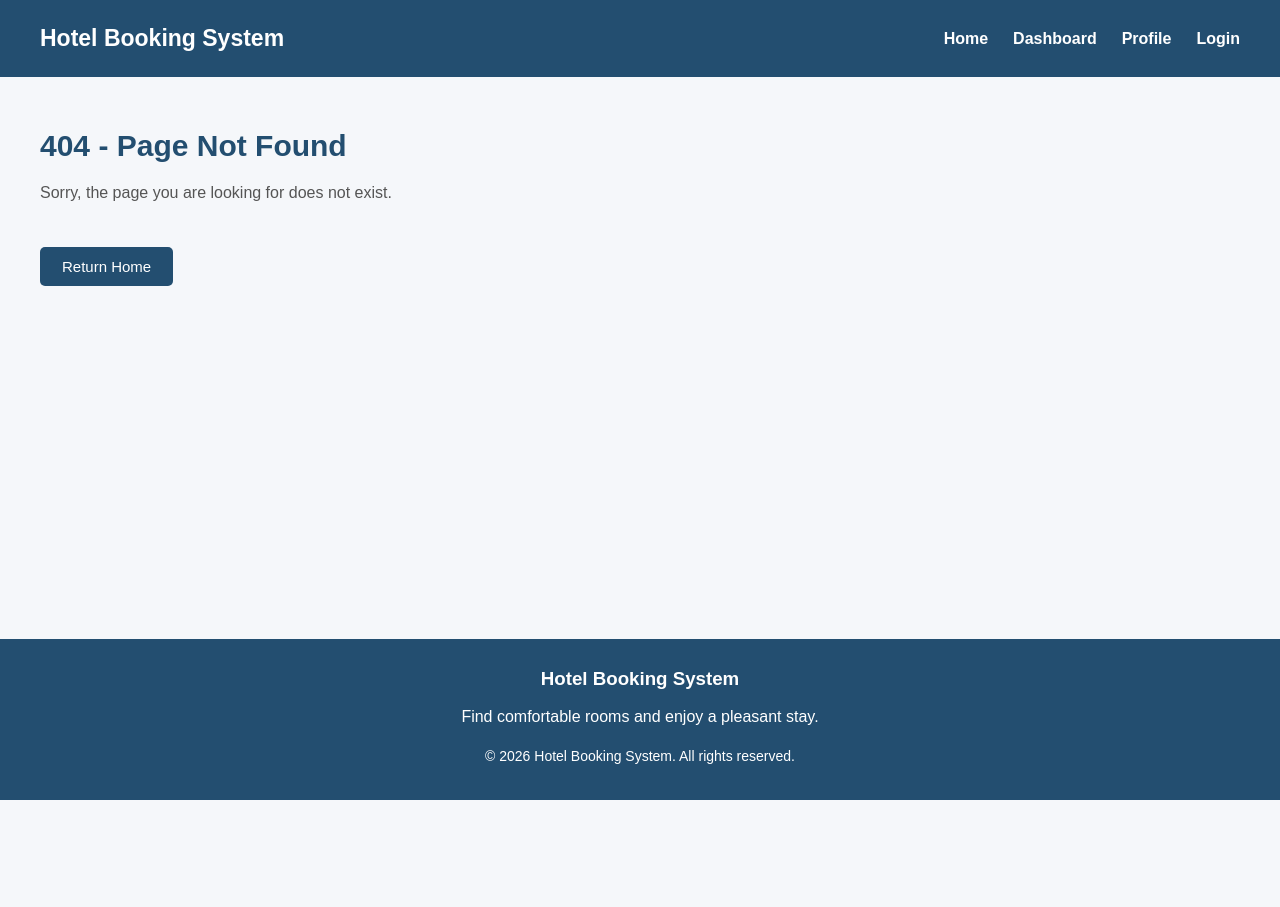
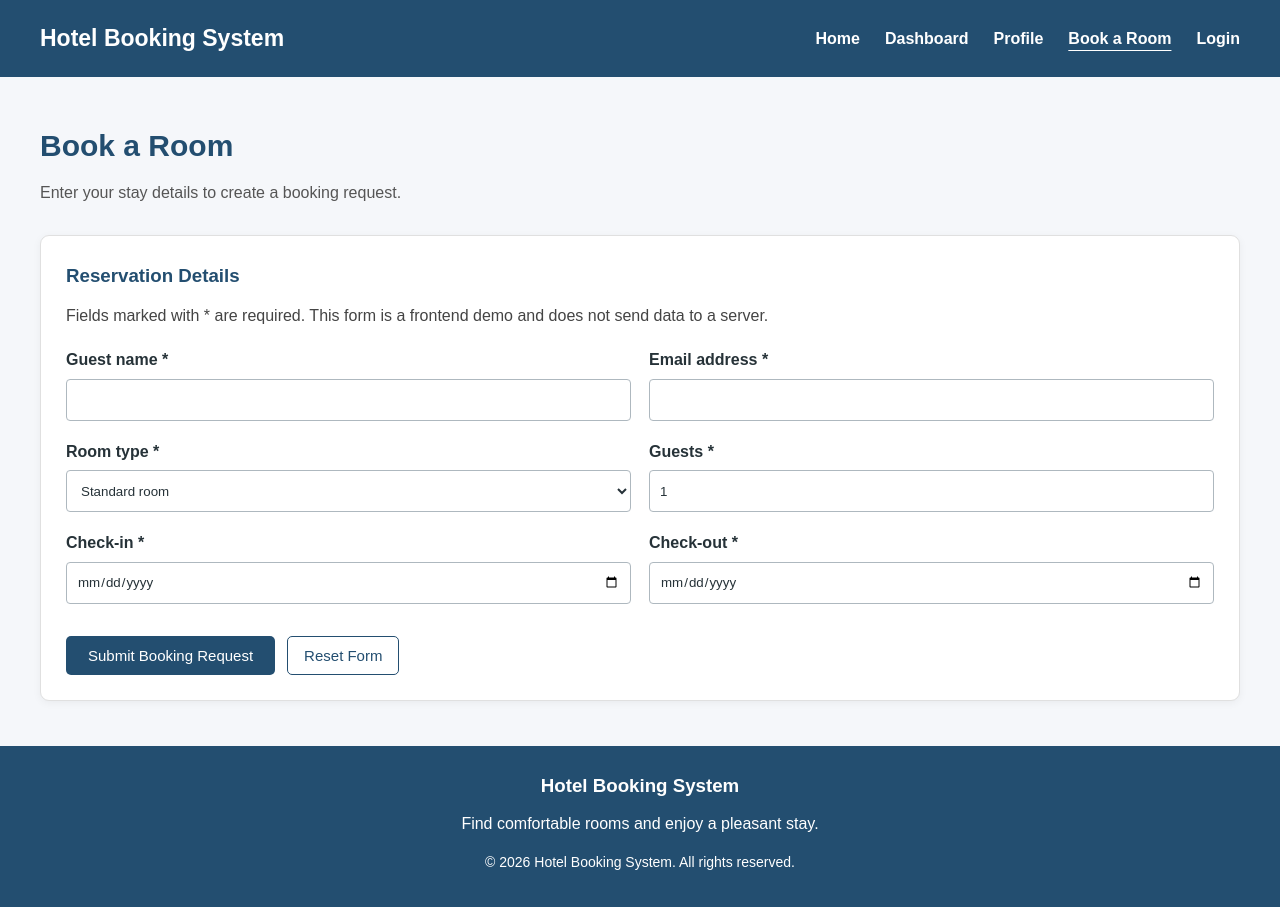
Before and after one commit to Tenxynkk/Hotel-Booking-Platform, a React (Vite) app in the folder client/: page /booking in a window 1280 px wide. Before the commit the page ends 800 px from the top, so only its background shows below. Built offline with nearby package versions, Linux system fonts and the light colour scheme.

Commit message:
Complete Sprint 10 room booking form

```diff
--- a/client/src/components/layout/Navbar.jsx
+++ b/client/src/components/layout/Navbar.jsx
@@ -11,6 +11,7 @@ function Navbar() {
         <NavLink to="/">Home</NavLink>
         <NavLink to="/dashboard">Dashboard</NavLink>
         <NavLink to="/profile">Profile</NavLink>
+        <NavLink to="/booking">Book a Room</NavLink>
         <NavLink to="/login">Login</NavLink>
       </div>
     </nav>
--- /dev/null
+++ b/client/src/pages/Booking/Booking.jsx
@@ -0,0 +1,221 @@
+import { useState } from "react";
+import Button from "../../components/ui/Button";
+import Card from "../../components/ui/Card";
+import PageTitle from "../../components/ui/PageTitle";
+
+const initialValues = {
+  guestName: "",
+  email: "",
+  roomType: "standard",
+  checkIn: "",
+  checkOut: "",
+  guests: "1",
+};
+
+function getToday() {
+  const today = new Date();
+  today.setMinutes(today.getMinutes() - today.getTimezoneOffset());
+  return today.toISOString().slice(0, 10);
+}
+
+function validateBooking(values) {
+  const nextErrors = {};
+
+  if (!values.guestName.trim()) {
+    nextErrors.guestName = "Enter the guest's name.";
+  } else if (values.guestName.trim().length < 2) {
+    nextErrors.guestName = "Name must be at least 2 characters.";
+  }
+
+  if (!values.email.trim()) {
+    nextErrors.email = "Enter an email address.";
+  } else if (!/^[^\s@]+@[^\s@]+\.[^\s@]+$/.test(values.email.trim())) {
+    nextErrors.email = "Enter a valid email address, such as name@example.com.";
+  }
+
+  if (!values.checkIn) {
+    nextErrors.checkIn = "Choose a check-in date.";
+  }
+
+  if (!values.checkOut) {
+    nextErrors.checkOut = "Choose a check-out date.";
+  } else if (values.checkIn && values.checkOut <= values.checkIn) {
+    nextErrors.checkOut = "Check-out must be after check-in.";
+  }
+
+  const guestCount = Number(values.guests);
+  if (!Number.isInteger(guestCount) || guestCount < 1 || guestCount > 6) {
+    nextErrors.guests = "Choose between 1 and 6 guests.";
+  }
+
+  return nextErrors;
+}
+
+function Booking() {
+  const [values, setValues] = useState({ ...initialValues });
+  const [errors, setErrors] = useState({});
+  const [submittedBooking, setSubmittedBooking] = useState(null);
+  const today = getToday();
+
+  function handleChange(event) {
+    const { name, value } = event.target;
+    setValues((currentValues) => ({ ...currentValues, [name]: value }));
+    setErrors((currentErrors) => ({ ...currentErrors, [name]: "" }));
+    setSubmittedBooking(null);
+  }
+
+  function handleSubmit(event) {
+    event.preventDefault();
+    const nextErrors = validateBooking(values);
+    setErrors(nextErrors);
+
+    if (Object.keys(nextErrors).length > 0) {
+      setSubmittedBooking(null);
+      return;
+    }
+
+    setSubmittedBooking({
+      ...values,
+      guestName: values.guestName.trim(),
+      email: values.email.trim(),
+    });
+    setValues({ ...initialValues });
+  }
+
+  function handleReset() {
+    setValues({ ...initialValues });
+    setErrors({});
+    setSubmittedBooking(null);
+  }
+
+  return (
+    <section className="page">
+      <PageTitle
+        title="Book a Room"
+        subtitle="Enter your stay details to create a booking request."
+      />
+
+      <Card
+        title="Reservation Details"
+        description="Fields marked with * are required. This form is a frontend demo and does not send data to a server."
+      >
+        <form className="booking-form" noValidate onSubmit={handleSubmit} onReset={handleReset}>
+          <div className="booking-fields">
+            <div className="booking-field">
+              <label htmlFor="guestName">Guest name *</label>
+              <input
+                autoComplete="name"
+                id="guestName"
+                name="guestName"
+                onChange={handleChange}
+                required
+                value={values.guestName}
+                aria-invalid={Boolean(errors.guestName)}
+                aria-describedby={errors.guestName ? "guestName-error" : undefined}
+              />
+              {errors.guestName && <p className="field-error" id="guestName-error">{errors.guestName}</p>}
+            </div>
+
+            <div className="booking-field">
+              <label htmlFor="email">Email address *</label>
+              <input
+                autoComplete="email"
+                id="email"
+                name="email"
+                onChange={handleChange}
+                required
+                type="email"
+                value={values.email}
+                aria-invalid={Boolean(errors.email)}
+                aria-describedby={errors.email ? "email-error" : undefined}
+              />
+              {errors.email && <p className="field-error" id="email-error">{errors.email}</p>}
+            </div>
+
+            <div className="booking-field">
+              <label htmlFor="roomType">Room type *</label>
+              <select
+                id="roomType"
+                name="roomType"
+                onChange={handleChange}
+                required
+                value={values.roomType}
+              >
+                <option value="standard">Standard room</option>
+                <option value="deluxe">Deluxe room</option>
+                <option value="suite">Suite</option>
+              </select>
+            </div>
+
+            <div className="booking-field">
+              <label htmlFor="guests">Guests *</label>
+              <input
+                id="guests"
+                max="6"
+                min="1"
+                name="guests"
+                onChange={handleChange}
+                required
+                type="number"
+                value={values.guests}
+                aria-invalid={Boolean(errors.guests)}
+                aria-describedby={errors.guests ? "guests-error" : undefined}
+              />
+              {errors.guests && <p className="field-error" id="guests-error">{errors.guests}</p>}
+            </div>
+
+            <div className="booking-field">
+              <label htmlFor="checkIn">Check-in *</label>
+              <input
+                id="checkIn"
+                min={today}
+                name="checkIn"
+                onChange={handleChange}
+                required
+                type="date"
+                value={values.checkIn}
+                aria-invalid={Boolean(errors.checkIn)}
+                aria-describedby={errors.checkIn ? "checkIn-error" : undefined}
+              />
+              {errors.checkIn && <p className="field-error" id="checkIn-error">{errors.checkIn}</p>}
+            </div>
+
+            <div className="booking-field">
+              <label htmlFor="checkOut">Check-out *</label>
+              <input
+                id="checkOut"
+                min={values.checkIn || today}
+                name="checkOut"
+                onChange={handleChange}
+                required
+                type="date"
+                value={values.checkOut}
+                aria-invalid={Boolean(errors.checkOut)}
+                aria-describedby={errors.checkOut ? "checkOut-error" : undefined}
+              />
+              {errors.checkOut && <p className="field-error" id="checkOut-error">{errors.checkOut}</p>}
+            </div>
+          </div>
+
+          <div className="booking-actions">
+            <Button text="Submit Booking Request" type="submit" />
+            <button className="booking-reset" type="reset">Reset Form</button>
+          </div>
+        </form>
+
+        {submittedBooking && (
+          <div className="booking-confirmation" role="status" aria-live="polite">
+            <h4>Booking request submitted</h4>
+            <p>
+              {submittedBooking.guestName}, your {submittedBooking.roomType} room request is set
+              for {submittedBooking.checkIn} to {submittedBooking.checkOut} for {submittedBooking.guests}{" "}
+              {submittedBooking.guests === "1" ? "guest" : "guests"}. A confirmation would be sent to {submittedBooking.email}.
+            </p>
+          </div>
+        )}
+      </Card>
+    </section>
+  );
+}
+
+export default Booking;
--- a/client/src/routes/AppRoutes.jsx
+++ b/client/src/routes/AppRoutes.jsx
@@ -6,6 +6,7 @@ import Home from "../pages/Home/Home";
 import Login from "../pages/Login/Login";
 import Dashboard from "../pages/Dashboard/Dashboard";
 import Profile from "../pages/Profile/Profile";
+import Booking from "../pages/Booking/Booking";
 import NotFound from "../pages/NotFound/NotFound";
 
 function AppRoutes() {
@@ -16,6 +17,7 @@ function AppRoutes() {
         <Route path="login" element={<Login />} />
         <Route path="dashboard" element={<Dashboard />} />
         <Route path="profile" element={<Profile />} />
+        <Route path="booking" element={<Booking />} />
         <Route path="*" element={<NotFound />} />
       </Route>
     </Routes>
--- a/client/src/styles/components.css
+++ b/client/src/styles/components.css
@@ -84,6 +84,86 @@
   margin-top: 12px;
 }
 
+.booking-form {
+  margin-top: 18px;
+}
+
+.booking-fields {
+  display: grid;
+  grid-template-columns: repeat(2, minmax(0, 1fr));
+  gap: 18px;
+}
+
+.booking-field {
+  min-width: 0;
+}
+
+.booking-field label {
+  display: block;
+  margin-bottom: 6px;
+  color: #263238;
+  font-weight: bold;
+}
+
+.booking-field input,
+.booking-field select {
+  width: 100%;
+  min-width: 0;
+  min-height: 42px;
+  padding: 9px 10px;
+  border: 1px solid #aeb8bf;
+  border-radius: 4px;
+  color: #263238;
+  background-color: #ffffff;
+}
+
+.booking-field input:focus,
+.booking-field select:focus {
+  outline: 2px solid #234e70;
+  outline-offset: 2px;
+}
+
+.booking-field [aria-invalid="true"] {
+  border-color: #b42318;
+}
+
+.field-error {
+  margin-top: 5px;
+  color: #b42318;
+  font-size: 14px;
+}
+
+.booking-actions {
+  display: flex;
+  flex-wrap: wrap;
+  align-items: center;
+  gap: 12px;
+  margin-top: 20px;
+}
+
+.booking-reset {
+  margin-top: 12px;
+  padding: 10px 16px;
+  border: 1px solid #234e70;
+  border-radius: 5px;
+  color: #234e70;
+  background-color: #ffffff;
+  font-size: 15px;
+  cursor: pointer;
+}
+
+.booking-confirmation {
+  margin-top: 20px;
+  padding: 16px;
+  border-left: 4px solid #27845a;
+  background-color: #edf7f1;
+}
+
+.booking-confirmation h4 {
+  margin-bottom: 6px;
+  color: #175c3b;
+}
+
 /* Responsive Card Containers */
 
 .dashboard-cards,
```
